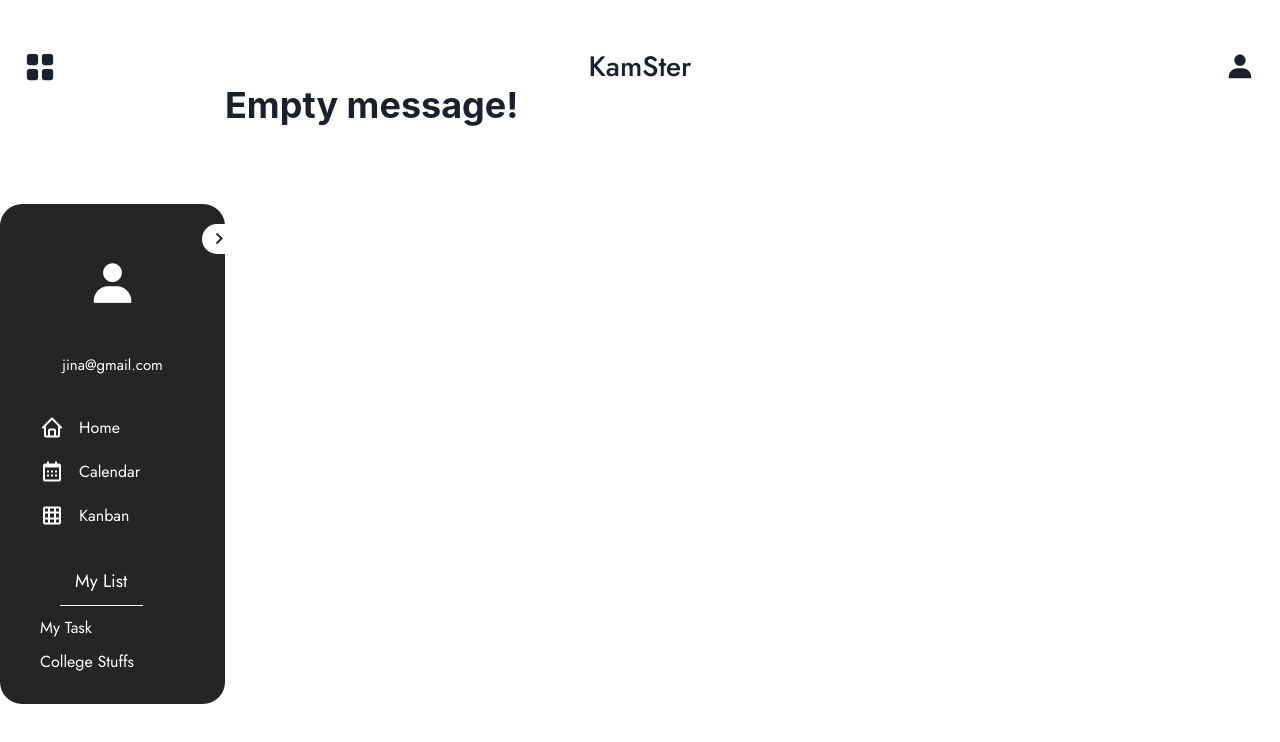
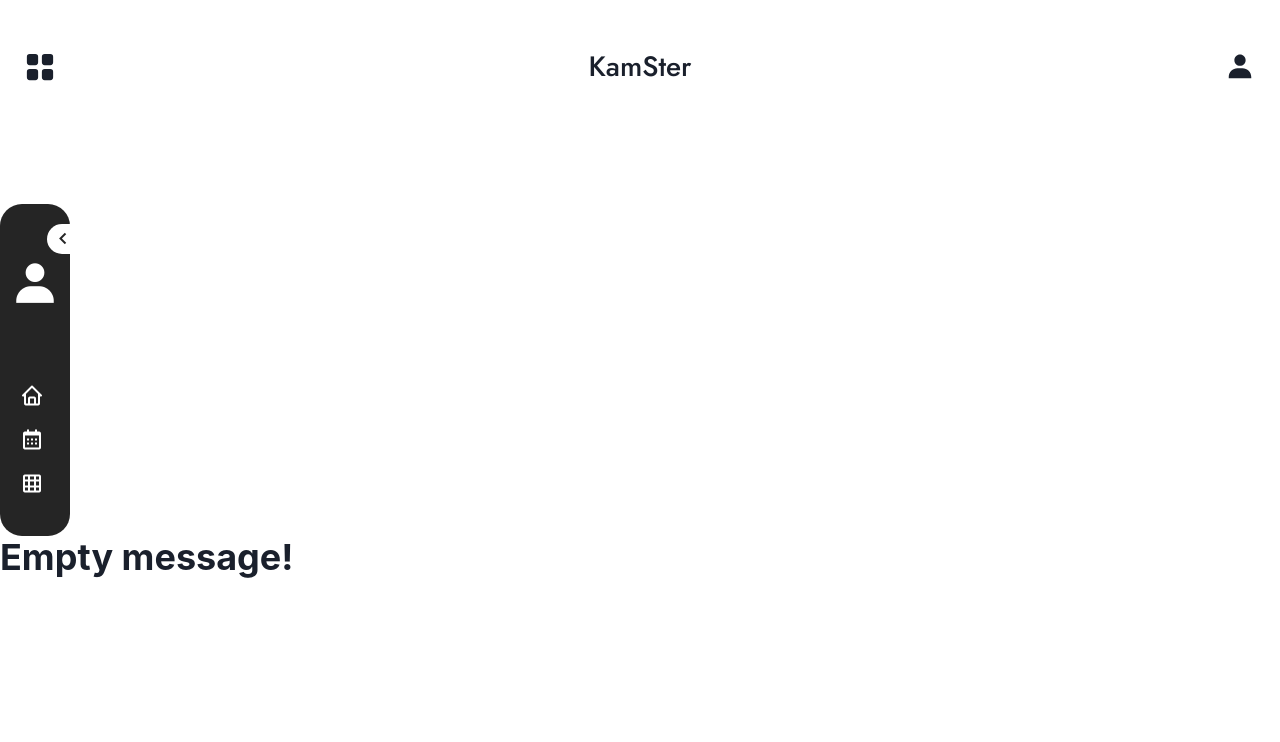
Before and after one commit to sauravdhoju/KamSter-TaskMgmt-, a React (Vite) app in the folder frontend/: page / in a window 1280 px wide. Shown: the top 742 px of the page. Built offline with nearby package versions, Linux system fonts and the light colour scheme.

Commit message:
Sidebar - Navbar connected.

```diff
--- a/frontend/src/App.tsx
+++ b/frontend/src/App.tsx
@@ -1,14 +1,11 @@
 import { Route, Routes } from 'react-router-dom';
 
-import { Box, Flex } from '@chakra-ui/react';
+import { Box } from '@chakra-ui/react';
 import 'boxicons/css/boxicons.min.css';
-
-import NavBar from './components/NavBar/NavBar';
 
 import Home from './pages/Home/Home';
 import Login from './pages/Login/Login';
 
-import Sidebar from './pages/Sidebar/Sidebar';
 // import Calender from './pages/Calender/Calender';
 // import Kanban from './pages/Kanban/Kanban';
 
@@ -17,28 +14,15 @@
 const App = () => {
     return (
         <Box className='app'>
-            <NavBar />
-
-            <Flex>
-            {/*Sidebar here */}
-            <Sidebar />
-
-            <Box flex="1">
             <Routes>
                 <Route path='/' element={<Home />} />
                 <Route path='/auth/login' element={<Login />} />
 
                 {/* <Route path="/calendar" element={<Calender />} />
                 <Route path="/kanban" element={<Kanban />} /> */}
-
             </Routes>
-            </Box>
-            </Flex>
         </Box>
-
     );
 };
 
-
-
 export default App;
--- a/frontend/src/components/NavBar/NavBar.tsx
+++ b/frontend/src/components/NavBar/NavBar.tsx
@@ -4,11 +4,20 @@
 
 import './NavBar.scss';
 
-const NavBar = () => {
+type NavBarType = {
+    isSideBarOpen: boolean;
+    setIsSideBarOpen: React.Dispatch<React.SetStateAction<boolean>>;
+};
+
+const NavBar = ({ isSideBarOpen, setIsSideBarOpen }: NavBarType) => {
     const isUserLoggedIn = true;
+
     return (
         <Box className='nav-bar-container'>
-            <Box className='menu-toggler'>
+            <Box
+                className='menu-toggler'
+                onClick={() => setIsSideBarOpen(!isSideBarOpen)}
+            >
                 <BsFillGridFill className='menu-icon' />
             </Box>
             <Heading className='site-name' as={'h1'}>
--- /dev/null
+++ b/frontend/src/components/Sidebar/Sidebar.tsx
@@ -0,0 +1,69 @@
+import React from 'react';
+import './Sidebar.scss';
+import { Link } from 'react-router-dom';
+import { Box } from '@chakra-ui/react';
+import 'boxicons/css/boxicons.min.css';
+
+type SidebarTypes = {
+    isSideBarOpen: boolean;
+    setIsSideBarOpen: React.Dispatch<React.SetStateAction<boolean>>;
+};
+
+const Sidebar = ({ isSideBarOpen, setIsSideBarOpen }: SidebarTypes) => {
+    const toggleSidebar = () => {
+        setIsSideBarOpen(!isSideBarOpen);
+    };
+
+    const userEmail = 'jina@gmail.com';
+    const isUserLoggedIn = true;
+
+    return (
+        <div className={`sidebar ${isSideBarOpen ? 'open' : 'collapsed'}`}>
+            {/* Toggle Button */}
+            <div className='toggle-btn' onClick={toggleSidebar}>
+                <i
+                    className={`bx ${
+                        isSideBarOpen ? 'bx-chevron-right' : 'bx-chevron-left'
+                    }`}
+                ></i>
+            </div>
+
+            {/* Profile Section */}
+            <Box className='profile-btn'>
+                {isUserLoggedIn ? (
+                    <i className='bx bxs-user sidebar-icon'></i>
+                ) : (
+                    <i className='bx bx-user sidebar-icon'></i>
+                )}
+            </Box>
+            {isSideBarOpen && <p className='user-email'>{userEmail}</p>}
+
+            {/* Icons*/}
+            <div className='icons-container'>
+                <Link to='/home'>
+                    <i className='bx bx-home sidebar-icon'></i>
+                    {isSideBarOpen && <span>Home</span>}
+                </Link>
+                <Link to='/calendar'>
+                    <i className='bx bx-calendar sidebar-icon'></i>
+                    {isSideBarOpen && <span>Calendar</span>}
+                </Link>
+                <Link to='/kanban'>
+                    <i className='bx bx-grid sidebar-icon'></i>
+                    {isSideBarOpen && <span>Kanban</span>}
+                </Link>
+            </div>
+
+            {/* Menu List */}
+            {isSideBarOpen && (
+                <div className='menu-list'>
+                    <h3 className='menu-heading'>My List</h3>
+                    <p>My Task</p>
+                    <p>College Stuffs</p>
+                </div>
+            )}
+        </div>
+    );
+};
+
+export default Sidebar;
--- a/frontend/src/pages/Home/Home.tsx
+++ b/frontend/src/pages/Home/Home.tsx
@@ -3,6 +3,9 @@
 
 import './Home.scss';
 import { useEffect, useState } from 'react';
+
+import NavBar from '../../components/NavBar/NavBar';
+import Sidebar from '../../components/Sidebar/Sidebar';
 
 const baseUrl = 'http://localhost:5000';
 
@@ -19,8 +22,18 @@
             .catch((err) => console.log(err));
     }, []);
 
+    const [isSideBarOpen, setIsSidebarOpen] = useState(false);
+
     return (
         <Box>
+            <NavBar
+                isSideBarOpen={isSideBarOpen}
+                setIsSideBarOpen={setIsSidebarOpen}
+            />
+            <Sidebar
+                isSideBarOpen={isSideBarOpen}
+                setIsSideBarOpen={setIsSidebarOpen}
+            />
             {/* <Button variant={'link'}>click me</Button> */}
             <Heading>{message === '' ? 'Empty message!' : message}</Heading>
         </Box>
--- a/frontend/src/pages/Sidebar/Sidebar.tsx
+++ /dev/null
@@ -1,62 +0,0 @@
-import React, { useState } from 'react';
-import './Sidebar.scss';
-import { Link } from 'react-router-dom';
-import { Box } from '@chakra-ui/react';
-import 'boxicons/css/boxicons.min.css';
-
-const Sidebar: React.FC = () => {
-  const [isOpen, setIsOpen] = useState<boolean>(true);
-
-  const toggleSidebar = () => {
-    setIsOpen(!isOpen);
-  };
-
-  const userEmail = 'jina@gmail.com';
-  const isUserLoggedIn = true;
-
-  return (
-    <div className={`sidebar ${isOpen ? 'open' : 'collapsed'}`}>
-      {/* Toggle Button */}
-      <div className="toggle-btn" onClick={toggleSidebar}>
-        <i className={`bx ${isOpen ? 'bx-chevron-right' : 'bx-chevron-left'}`}></i>
-      </div>
-
-      {/* Profile Section */}
-      <Box className='profile-btn'>
-        {isUserLoggedIn ? (
-          <i className='bx bxs-user sidebar-icon'></i>
-        ) : (
-          <i className='bx bx-user sidebar-icon'></i>
-        )}
-      </Box>
-      {isOpen && <p className="user-email">{userEmail}</p>}
-
-      {/* Icons*/}
-      <div className="icons-container">
-        <Link to="/home">
-          <i className='bx bx-home sidebar-icon'></i>
-          {isOpen && <span>Home</span>}
-        </Link>
-        <Link to="/calendar">
-          <i className='bx bx-calendar sidebar-icon'></i>
-          {isOpen && <span>Calendar</span>}
-        </Link>
-        <Link to="/kanban">
-          <i className='bx bx-grid sidebar-icon'></i>
-          {isOpen && <span>Kanban</span>}
-        </Link>
-      </div>
-
-      {/* Menu List */}
-      {isOpen && (
-        <div className="menu-list">
-          <h3 className="menu-heading">My List</h3>
-          <p>My Task</p>
-          <p>College Stuffs</p>
-        </div>
-      )}
-    </div>
-  );
-};
-
-export default Sidebar;
```
Also changed, not shown: frontend/src/components/Sidebar/Sidebar.scss (renamed from frontend/src/pages/Sidebar/Sidebar.scss).
